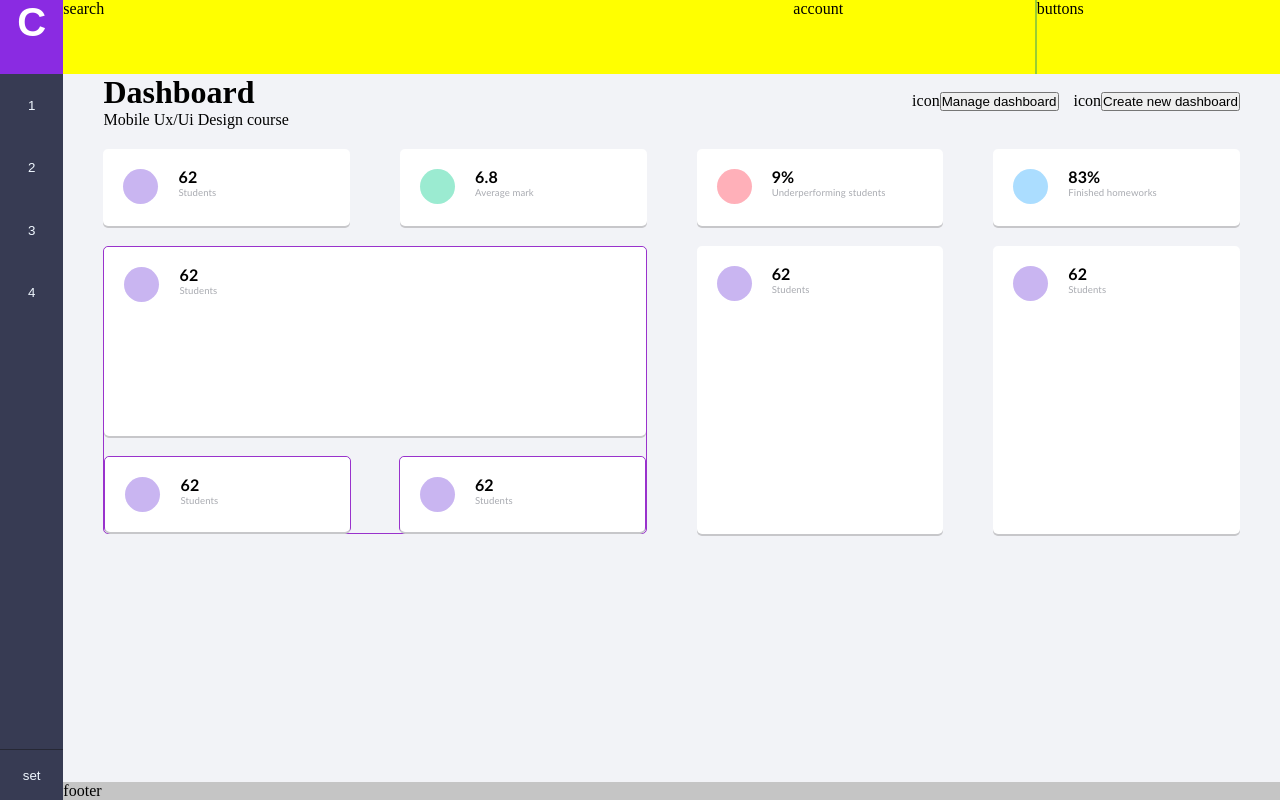
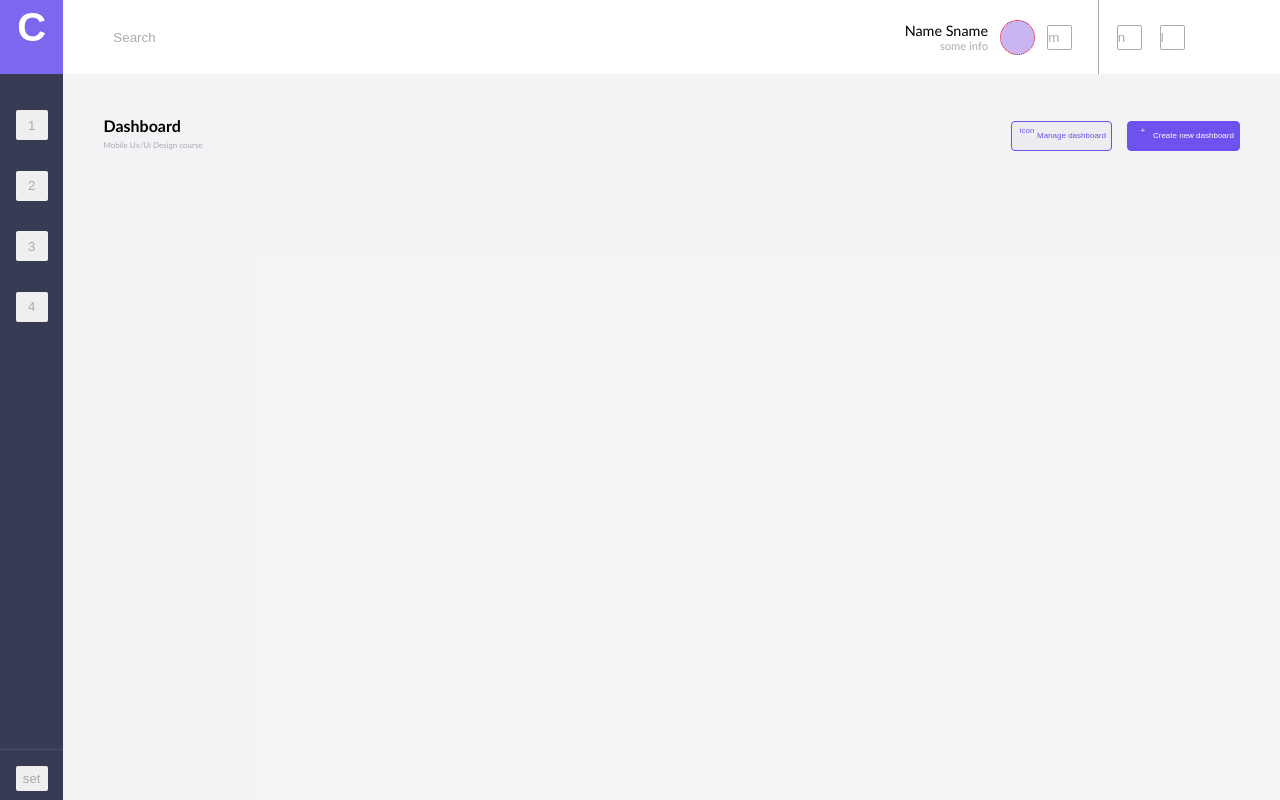
Before and after one commit to mroleg-git/myCSStests, a website built with webpack: page src/index.html in a window 1280 px wide. Built offline with nearby package versions, Linux system fonts and the light colour scheme.

Commit message:
много всего поменял

```diff
--- a/src/index.html
+++ b/src/index.html
@@ -5,47 +5,78 @@
     <meta name="viewport" content="width=device-width, initial-scale=1.0">
     <title>Css Tests</title>
 </head>
+<!-- высоты из контента
+        названия блоков
+        инлайн стили -->
 <body>
-    <div class="pagewraper">
-        <div class="sidebar sidebar__decoration--c">
+    <div class="page-wraper">
+        <div class="sidebar">
             <div class="sidebar__logo">
                 С
             </div>
 
             <div class="sidebar__navpanel">
-                <button class="sidebar__btn">
+                <div class="sidebar__btn">
+                    <button class="btn">
                         1
                     </button>
-                <button class="sidebar__btn">
+                </div>
+                <div class="sidebar__btn">
+                    <button class="btn">
                         2
                     </button>
-                <button class="sidebar__btn">
+                </div>
+                <div class="sidebar__btn">
+                    <button class="btn">
                         3
                     </button>
-                <button class="sidebar__btn">
+                </div>
+                <div class="sidebar__btn">
+                    <button class="btn">
                         4
                     </button>
                 </div>
+            </div>
 
             <div class="sidebar__settings">
-                <button class="sidebar__btn">
+                <div class="sidebar__btn">
+                    <button class="btn">
                         set
                     </button>
                 </div>
             </div>
-        <div class="contentwraper">
-            <div class="topbar topbar__decoration--c">
-                <div class="topbar__search">
-                    search
         </div>
-                <div class="topbar__account">
-                    account
+        <div class="content-wraper">
+            <div class="topbar">
+                <div class="search">
+                    <form class="search__form" action="" method="get">
+                        <input class="search__line" type="search" name="" id="" placeholder="Search">
+                    </form>
                 </div>
-                <div class="topbar__buttons">
-                    buttons
+
+                <div class="user">
+                    <div class="user__name">
+                        Name Sname
+                        <div class="user__info">
+                            some info
                         </div>
                     </div>
-            <div class="content content__decoration--c">
+                    <div class="user__logo"></div>
+                    <div class="user__btn">
+                        <button class="btn">m</button>
+                    </div>
+                </div>
+
+                <div class="action">
+                    <div class="action__notifications">
+                        <button class="btn">n</button>
+                    </div>
+                    <div class="action__logout">
+                        <button class="btn">l</button>
+                    </div>
+                </div>
+            </div>
+           <div class="content">
                 <div class="dashboard">
                     <div class="dashboard__text">
                         <h1>Dashboard</h1>
@@ -53,37 +84,20 @@
                             Mobile Ux/Ui Design course
                         </div>
                     </div>
-                    <div class="dashboard__btnwrap">
-                        <div class="dashboard__btnborder">
-                            <div class="dasboard__btnicon btnicon__manage">icon</div>
-                            <button class="dashboard__button button__manage">Manage dashboard</button>
-                        </div>
-                    </div>
-                    <div class="dashboard__btnwrap">
-                        <div class="dashboard__btnborder">
-                            <div class="dasboard__btnicon btnicon__create">icon</div>
-                            <button class="dashboard__button button__create">Create new dashboard</button>
-                        </div>
+
+                    <button class="dashboard__btn btn__manage">
+                        <div class="btn__icon icon__manage">icon</div>
+                        Manage dashboard
+                    </button>
+
+                    <button class="dashboard__btn btn__create">
+                        <div class="btn__icon icon__create">+</div>
+                        Create new dashboard
+                    </button>
                 </div>
 
-                </div>
 
-                <!-- <div class="row">
-                    <div></div>
-                    <div></div>
-                    <div></div>
-                    <div></div>
-                </div>
-                <div class="row">
-                    <div class="row">
-                        <div></div>
-                        <div></div>
-                        <div></div>
-                    </div>
-                    <div></div>
-                    <div></div>
-                </div> -->
-                <div class="row">
+            <!--     <div class="row">
                     <div class="col-3 col-3__modified__a">
                         <div class="widget widget__view--decorated">
                             <div class="widget__toolBar">
@@ -238,17 +252,31 @@
                             </div>
                         </div>
                     </div>
+                </div> -->
             </div>
-
-
-            </div>
-            <div class="footer footer__decoration--c">
+            <!-- <div class="footer">
                 footer
-            </div>
+            </div>          -->
         </div>
     </div>
 </body>
 </html>
+
+<!-- <div class="row">
+                    <div></div>
+                    <div></div>
+                    <div></div>
+                    <div></div>
+                </div>
+                <div class="row">
+                    <div class="row">
+                        <div></div>
+                        <div></div>
+                        <div></div>
+                    </div>
+                    <div></div>
+                    <div></div>
+                </div> -->
 
                 <!-- <div class="row">
                     <div></div>
--- a/src/scss/index.scss
+++ b/src/scss/index.scss
@@ -1,7 +1,7 @@
 @import "/src/scss/scssModules/variables.scss";
 @import "/src/scss/scssModules/mixins.scss";
 @import "/src/scss/scssModules/colors.scss";
-@import "/src/scss/scssModules/wrappers.scss";
+@import "/src/scss/scssModules/blocks.scss";
 @import "/src/scss/scssModules/sidebar.scss";
 @import "/src/scss/scssModules/topbar.scss";
 @import "/src/scss/scssModules/content.scss";
--- a/src/scss/scssModules/wrappers.scss
+++ b/src/scss/scssModules/blocks.scss
@@ -10,15 +10,20 @@ html {
 }
 body {
   @include sizes(100%, 100%);
+  font-family: "Trebuchet MS", "Lucida Sans Unicode", "Lucida Grande",
+    "Lucida Sans", Arial, sans-serif;
 }
-
-.pagewraper {
+.btn {
+  // min-width: ($sidebarMin_W / 2);
+  // min-height: ($sidebarBtnMin_H / 2);
+}
+.page-wraper {
   display: flex;
   @include sizes(100%, 100%);
   // @include minSizes_px($pageMinWidth, $pageMinHeight);
 }
 
-.contentwraper {
+.content-wraper {
   display: flex;
   flex-direction: column;
   @include sizes(100%, 100%);
--- a/src/scss/scssModules/content.scss
+++ b/src/scss/scssModules/content.scss
@@ -7,7 +7,6 @@
   flex-direction: column;
 
   overflow-y: auto;
+
+  background-color: $TranslucentBlueGray;
 }
-.content__decoration--c {
-  background-color: #f2f3f7;
-}
--- a/src/scss/scssModules/dashboard.scss
+++ b/src/scss/scssModules/dashboard.scss
@@ -1,5 +1,6 @@
 .dashboard {
   width: 100%;
+  height: 17%;
   display: flex;
   flex-wrap: wrap;
   align-items: center;
@@ -7,23 +8,49 @@
 // доделать!!!
 .dashboard__text {
   flex: 1 1 auto;
+  font-size: 0.5rem;
 }
-.dashboard__btnwrap {
+.dashboard__mark {
+  color: $LightGray;
+  line-height: 20px;
+}
+
+.dashboard__btn {
+  display: flex;
+  align-items: center;
+  height: 30px;
+
+  padding: 0px;
   margin-left: 15px;
+
+  background-color: $purple;
+  border: $purple solid 1px;
+  border-radius: 4px;
+
+  font-size: 0.5rem;
+
+  & button {
+    height: 100%;
+    border: none;
+  }
 }
-.dashboard__btnborder {
-  display: flex;
-  border-radius: 5px;
+.btn__manage {
+  padding: 5px;
+  color: $purple;
+
+  background-color: $TranslucentBlueGray;
 }
-.dashboard__button {
+.btn__create {
+  padding: 5px;
+  color: $White;
+  background-color: $purple;
 }
-.button__manage {
+.btn__icon {
+  width: 20px;
+  height: 20px;
+  text-align: center;
 }
-.button__create {
+.icon__manage {
 }
-.dasboard__btnicon {
+.icon__create {
 }
-.btnicon__manage {
-}
-.btnicon__create {
-}
--- a/src/scss/scssModules/footer.scss
+++ b/src/scss/scssModules/footer.scss
@@ -1,5 +1,9 @@
-footer {
+.footer {
+  min-height: 25px;
+  text-align: right;
+
+  padding-left: $contentPadding;
+  padding-right: $contentPadding;
+  color: $LightGray;
+  background-color: $TranslucentBlueGray;
 }
-.footer__decoration--c {
-  background-color: #c5c5c5;
-}
--- a/src/scss/scssModules/grid.scss
+++ b/src/scss/scssModules/grid.scss
@@ -1,5 +1,5 @@
 .row {
-  margin-top: 20px;
+  // margin-top: 20px;//------------
   display: flex;
   flex-wrap: wrap;
   justify-content: space-between;
@@ -14,14 +14,20 @@
   min-height: (154px * $scale);
 }
 .col-3__modified__b {
-  margin-top: 20px;
+  // margin-top: 20px;//--------------
   max-width: (200% / (1820px / (395px + 20px))); // 20px
   min-height: (154px * $scale);
+  // @media (max-width: 493px) {
+  //   max-width: 50%;
+  // }
 }
-
 .col-6__modified__a {
-  max-width: (100% / (1820px / (830px + 40px))); // 40px
+  max-width: (100% / (1820px / (830px + 40px))); // 47%
   min-height: (378px * $scale);
+  @media (max-width: 493px) {
+    max-width: none; // 47%
+    width: 100%;
+  }
 }
 
 .col-1 {
@@ -41,8 +47,9 @@
 }
 .col-6 {
   width: $col6;
-  border: darkorchid solid 1px;
-  border-radius: 5px;
+  @media (max-width: 493px) {
+    width: 100%;
+  }
 }
 .col-7 {
   width: $col7;
--- a/src/scss/scssModules/sidebar.scss
+++ b/src/scss/scssModules/sidebar.scss
@@ -1,14 +1,15 @@
 .sidebar {
+  display: flex;
+  flex-direction: column;
+
   width: $sidebarWidth;
   height: 100%;
   min-width: $sidebarMin_W;
   min-height: $sidebarMin_H;
-  display: flex;
-  flex-direction: column;
+
+  background: $DarkBlueGray;
 }
-.sidebar__decoration--c {
-  background: #373b53;
-}
+
 .sidebar__logo {
   //  background-image: url(../adds/toolLogo.png);
   width: 100%;
@@ -17,27 +18,46 @@
   min-height: $sidebarBtnMin_H;
 
   //затычка...
-  background-color: blueviolet;
+  padding-top: 5px;
+  background-color: $MediumSlateBlue;
   font-size: 2.5em;
-  color: white;
+  color: $White;
   font-family: Arial, Helvetica, sans-serif;
   font-weight: 600;
   text-align: center;
 }
 .sidebar__navpanel {
   flex: 1 1 auto;
+  margin-top: 20px;
 }
 
 .sidebar__btn {
+  //display: flex;
   width: 100%;
   height: $sidebarBtnHeight;
   min-width: $sidebarMin_W;
   min-height: $sidebarBtnMin_H;
 
-  background: #373b53;
-  border: none;
-  color: aliceblue;
+  background: $DarkBlueGray;
+
+  & .btn {
+    width: 50%;
+    height: 50%;
+    min-width: ($sidebarMin_W / 2);
+    min-height: ($sidebarBtnMin_H / 2);
+    margin-top: 25%;
+    margin-left: 25%;
+    border: none;
+    border-radius: 2px;
+    color: $LightGray;
+    &:hover {
+      width: 60%;
+      height: 60%;
+      margin-top: 20%;
+      margin-left: 20%;
+    }
+  }
 }
 .sidebar__settings {
-  border-top: 1px solid #262835;
+  border-top: 1px solid $LightBlueGray;
 }
--- a/src/scss/scssModules/topbar.scss
+++ b/src/scss/scssModules/topbar.scss
@@ -1,21 +1,111 @@
+//add mins
 .topbar {
   width: 100%;
-  height: $topbarHeight;
-  min-height: $topbarMin_H;
-
+  min-height: $topbarHeight;
+  min-width: 310px;
   display: flex;
   flex-wrap: wrap;
+  & .btn {
+    background: none;
+    border: none;
+    color: $LightGray;
+  }
 }
-.topbar__decoration--c {
-  background-color: yellow;
+
+.search {
+  width: 65%;
+  min-height: $topbarMin_H;
+  // height: 100%;
+  & .search__form {
+    width: 100%;
+    height: 100%;
+  }
+  & .search__line {
+    width: 100%;
+    height: 100%;
+
+    padding-left: 50px;
+    border: none;
+    &::placeholder {
+      color: $LightGray;
+    }
+    &:focus {
+      outline: none; //-webkit-focus-ring-color auto 1px;
+    }
+  }
+  @media (max-width: 330px) {
+    width: 70%;
+  }
 }
-.topbar__search {
-  width: 60%;
+
+.user {
+  width: 20%;
+  display: flex;
+  align-items: center;
+
+  & .user__name {
+    flex: 0 0 50%;
+    margin-left: 5%;
+    font-size: 0.9rem;
+    text-align: end;
+    & .user__info {
+      font-size: 0.7rem;
+      color: $LightGray;
+    }
+  }
+
+  & .user__logo {
+    min-width: 35px;
+    min-height: 35px;
+    margin-left: 5%;
+
+    background: rgba(112, 59, 219, 0.377);
+    border-radius: 50%;
+    border: dotted red 1px;
+  }
+  & .user__btn {
+    min-width: 25px;
+    min-height: 25px;
+    margin-left: 5%;
+
+    border: $LightGray 1px solid;
+    border-radius: 2px;
+  }
+  @media (max-width: 330px) {
+    width: 40px;
+    .user__logo {
+      background-color: red;
+    }
+    .user__name {
+      display: none;
+    }
+    .user__btn {
+      display: none;
+    }
+  }
 }
-.topbar__account {
-  border-right: 2px solid yellowgreen;
-  width: 20%;
+
+.action {
+  display: flex;
+  align-items: center;
+
+  width: 15%;
+  border-left: $LightGray 1.5px solid;
+  & .action__notifications,
+  .action__logout {
+    min-width: 25px;
+    min-height: 25px;
+    border: $LightGray 1px solid;
+    border-radius: 2px;
+    margin-left: 10%;
+  }
+  @media (max-width: 330px) {
+    width: 17%;
+    flex-direction: column;
+    .action__notifications,
+    .action__logout {
+      width: 100%;
+      margin-left: 5%;
+    }
+  }
 }
-.topbar__buttons {
-  width: 20%;
-}
--- a/src/scss/scssModules/widget.scss
+++ b/src/scss/scssModules/widget.scss
@@ -1,6 +1,7 @@
 .widget {
   display: flex;
   flex-direction: column;
+  // margin-top: 20px;
 
   width: 100%;
   height: 100%;
@@ -72,7 +73,7 @@
   letter-spacing: 0.01em;
 }
 .widget__mark {
-  font-family: sans-serif;
+  // font-family: sans-serif;
   font-family: "Trebuchet MS", "Lucida Sans Unicode", "Lucida Grande",
     "Lucida Sans", Arial, sans-serif;
   font-style: normal;
@@ -81,7 +82,7 @@
   line-height: 16px;
   letter-spacing: 0.01em;
 
-  color: #a9abb1;
+  color: $LightGray;
 }
 
 .schedule {
```
Also changed, not shown: src/scss/scssModules/colors.scss (+7 -0 lines). Lines whose indentation alone changed are shown as unchanged.
